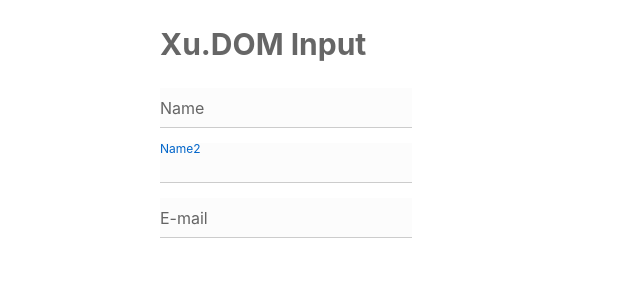
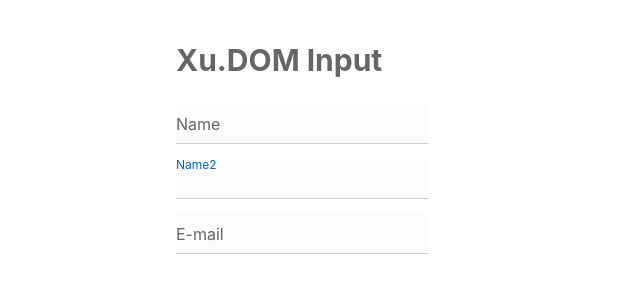
Before and after one commit to xuui/css, a plain HTML site: page input.html in a window 1280 px wide. Shown: the whole page, without its empty margins (0-640 px from the left). Drawn offline with nearby package versions, Linux system fonts and the light colour scheme.

Commit message:
Update input.html

```diff
--- a/input.html
+++ b/input.html
@@ -9,7 +9,7 @@
 <link rel="stylesheet" href="xu.css">
 <link rel="stylesheet" href="http://reach.xuui.net/fonts/fontawesome/font-awesome.min.css">
 <style>
-body{max-width:960px;margin:0 auto;}
+body{max-width:960px;margin:0 auto;padding:16px;}
 
 .x-input{position:relative;
   height:40px;margin-bottom:12px;
```
